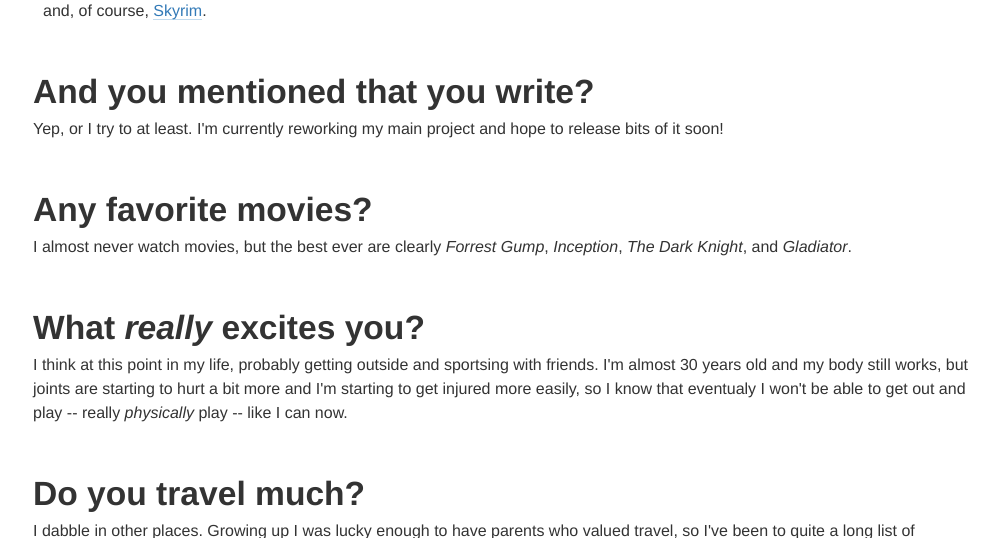
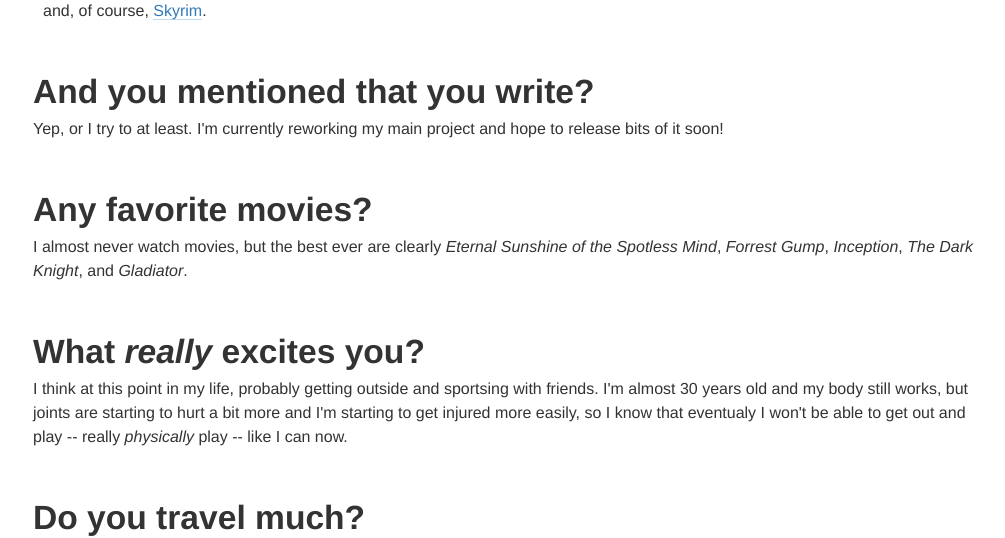
Before and after one commit to craiglabenz/craiglabenz.me, a Django app: template web/templates/blog/about.html in a window 1280 px wide. Shown: the part 1465-2003 px from the top of the page, without its empty margins (267-1272 px from the left). Run offline with Django 3.2, Linux system fonts and the light colour scheme; the template is opened without the code that fills it, so the values that code supplies are empty; some libraries are stand-ins or nearby versions.

Commit message:
How could I leave out Eternal Sunshine of the Spotless Mind?
Makes no sense!

```diff
--- a/web/templates/blog/about.html
+++ b/web/templates/blog/about.html
@@ -85,7 +85,7 @@
       <p class="question">Any favorite movies?</p>
       <div class="answer">
         <p>
-          I almost never watch movies, but the best ever are clearly <i>Forrest Gump</i>, <i>Inception</i>, <i>The Dark Knight</i>, and <i>Gladiator</i>.
+          I almost never watch movies, but the best ever are clearly <i>Eternal Sunshine of the Spotless Mind</i>, <i>Forrest Gump</i>, <i>Inception</i>, <i>The Dark Knight</i>, and <i>Gladiator</i>.
         </p>
       </div>
     </li>
@@ -129,7 +129,7 @@
       <div class="answer">
         <p>
           I probably should have used something like Ghost, Wordpress, or Squarespace, but my personal site has always been a playground of sorts for
-          various Python libraries I've wanted to try. The core framework is good old fashioned <a href="https://www.djangoproject.com/">Django</a> hosted via <a href="https://www.digitalocean.com/">DigitalOcean</a>.
+          various Python libraries I've wanted to try. The core framework is good old fashioned <a href="https://www.djangoproject.com/">Django</a> hosted via <a href="https://www.digitalocean.com/">DigitalOcean</a>. You can check out the code <a href="https://github.com/craiglabenz/craiglabenz.me">here</a>.
         </p>
       </div>
     </li>
```
